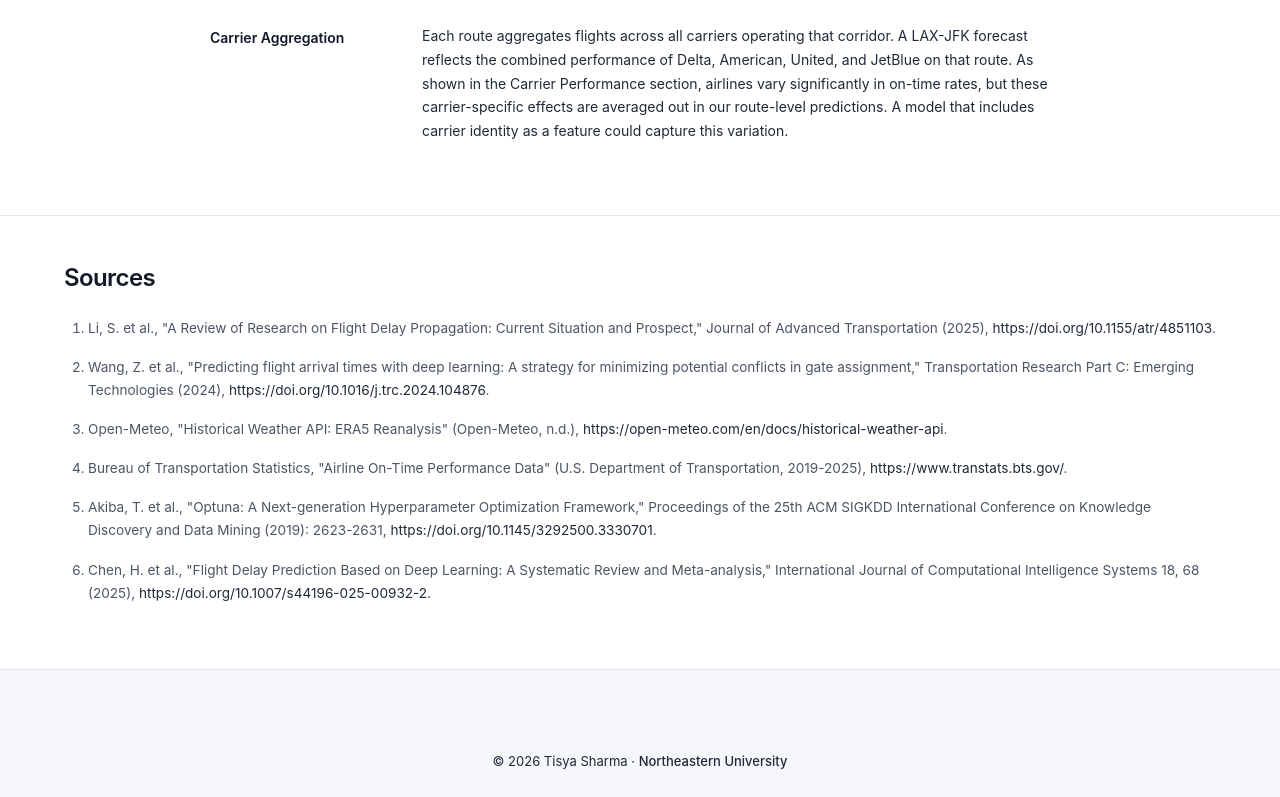
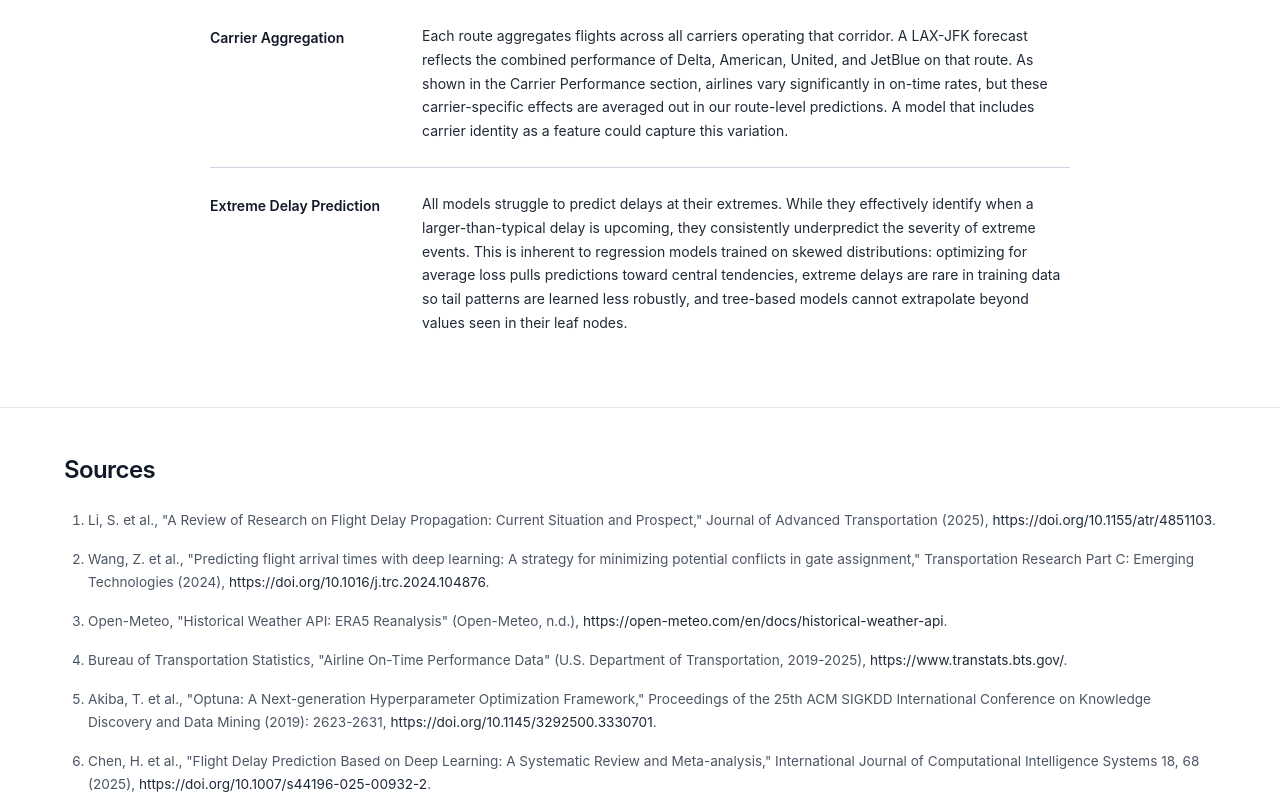
Before and after one commit to tisyasharma/flight-delay-forecasting, a React (Vite) app in the folder frontend/: page /forecasting in a window 1280 px wide. Shown: the part 8479-9276 px from the top of the page. Built offline with nearby package versions, Linux system fonts and the light colour scheme; a small style sheet from the web is missing.

Commit message:
Add extreme delay prediction limitation

```diff
--- a/frontend/src/components/Methods.jsx
+++ b/frontend/src/components/Methods.jsx
@@ -117,6 +117,17 @@ function Methods() {
                 carrier identity as a feature could capture this variation.
               </dd>
             </div>
+            <div className="methods-list__item">
+              <dt>Extreme Delay Prediction</dt>
+              <dd>
+                All models struggle to predict delays at their extremes. While they effectively identify when a
+                larger-than-typical delay is upcoming, they consistently underpredict the severity of extreme
+                events. This is inherent to regression models trained on skewed distributions: optimizing for
+                average loss pulls predictions toward central tendencies, extreme delays are rare in training
+                data so tail patterns are learned less robustly, and tree-based models cannot extrapolate beyond
+                values seen in their leaf nodes.
+              </dd>
+            </div>
           </dl>
         </div>
       </div>
```
